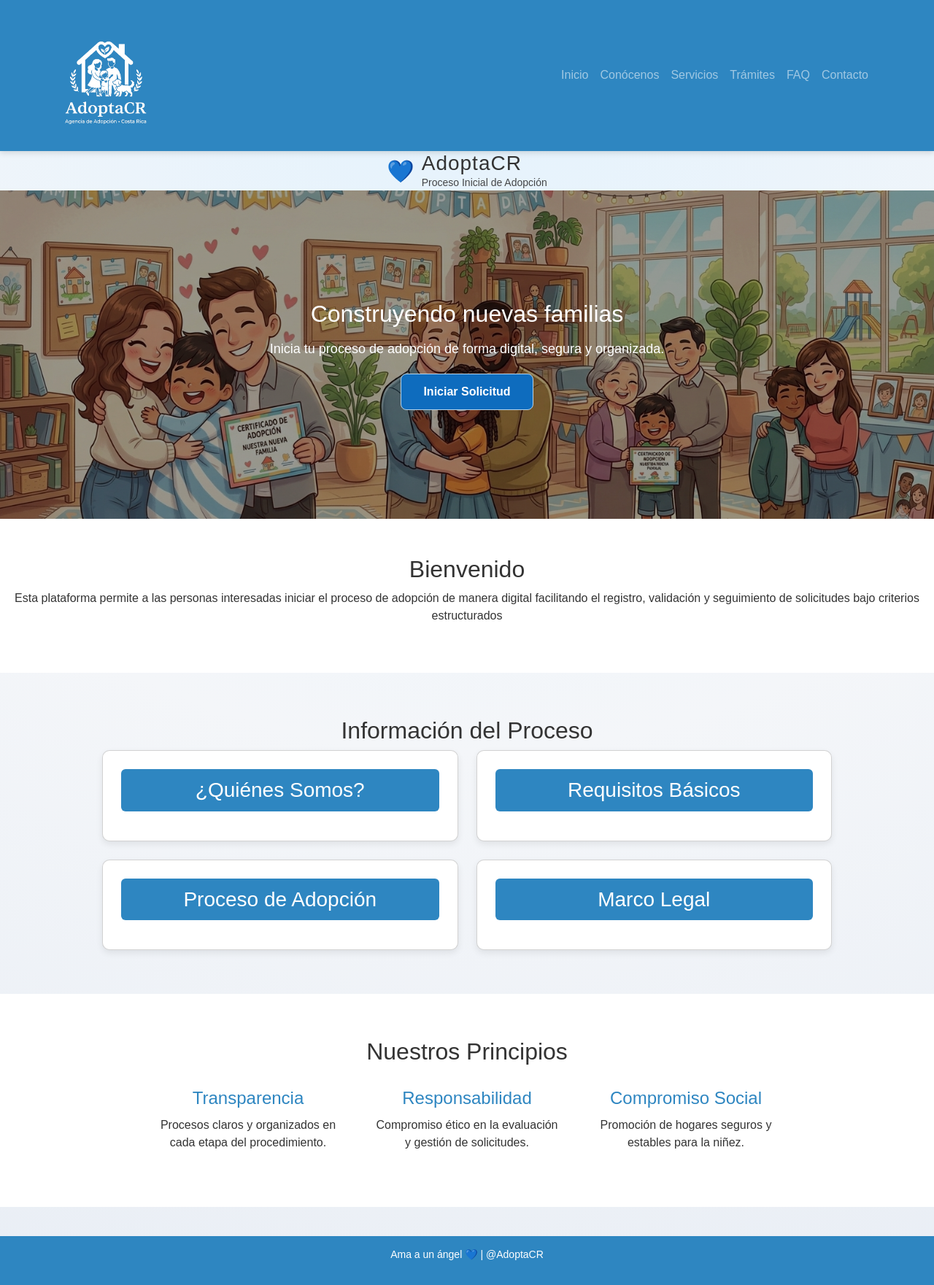
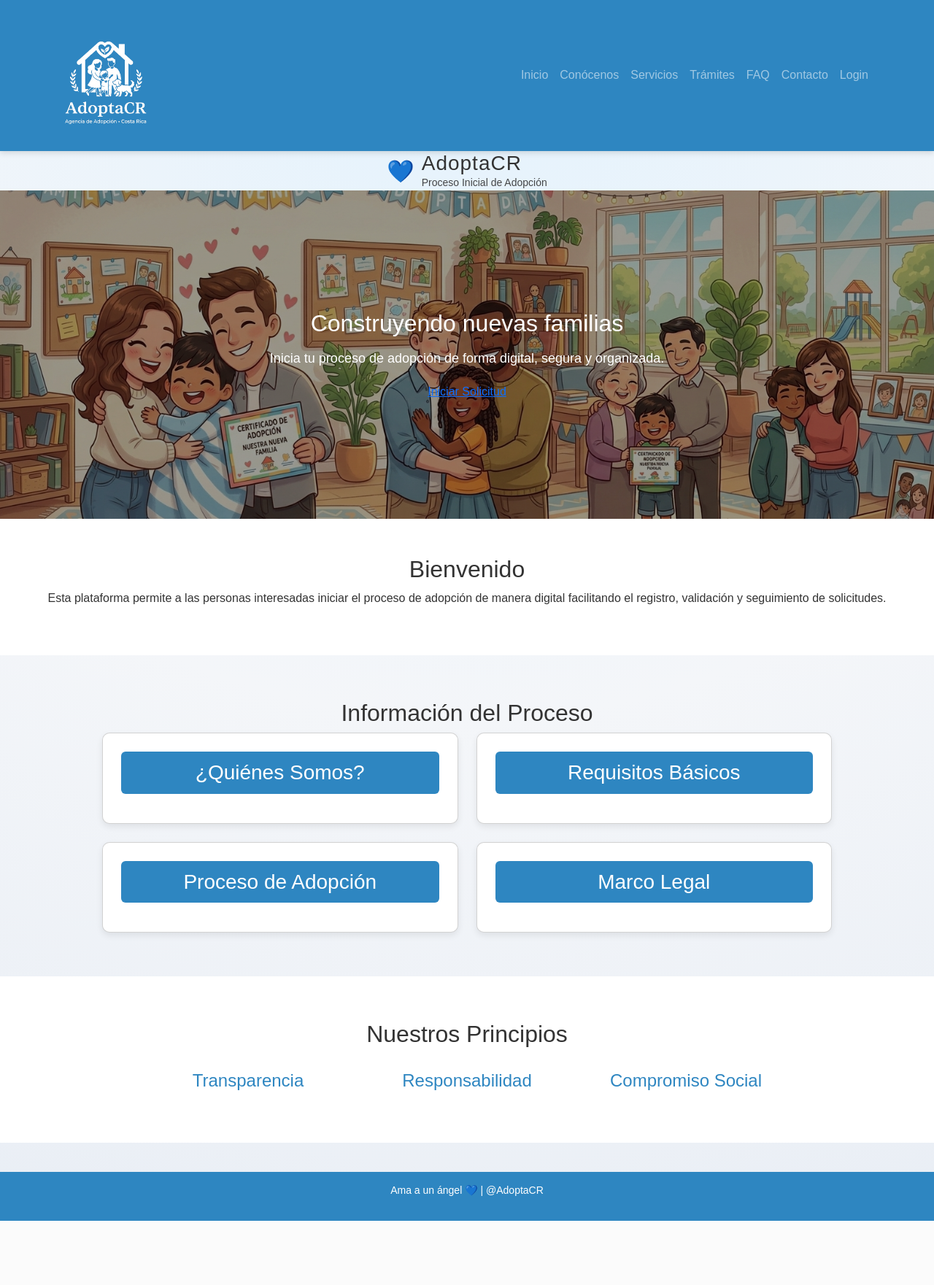
Before and after one commit to Fidelitas-Ambiente-Web-Cliente-Servidor/sc502-ln-proyecto-grupo1, a PHP site: page / in a window 1280 px wide. Shown: the whole page at 73% size. After the commit the page ends 1673 px from the top, so only its background shows below. Run offline with PHP 8.4, Linux system fonts and the light colour scheme; data that the repository does not hold is empty.

Commit message:
login,logout
Dirigido a admin.php

```diff
--- a/index.php
+++ b/index.php
@@ -7,16 +7,12 @@
     <link href="https://cdn.jsdelivr.net/npm/bootstrap@5.3.0/dist/css/bootstrap.min.css" rel="stylesheet">
     <link rel="stylesheet" href="/sc502-ln-proyecto-grupo1/css/style.css">
     <link rel="stylesheet" href="/sc502-ln-proyecto-grupo1/css/index.css">
-
+    <script src="https://code.jquery.com/jquery-3.6.0.min.js"></script>
+    <script src="js/auth.js"></script>
 </head>
 
 <body>
 
-
-
-<!-- bar para ver diferente partes,LOGO,  Conózoncanos , trámites y servicios, FAQ, CONTACTO  (Andrés) -->
-
-<!--                                                                          (Andrés) Terminado-->
 <header>
     <nav class="navbar navbar-expand-lg navbar-dark navbar-custom">
         <div class="container">
@@ -25,48 +21,63 @@
                 <img src="./img/logo2.png" width="125"><br>
             </a>
 
-          <button class="navbar-toggler" type="button">
-            <span class="navbar-toggler-icon"></span>
-        </button>
-         <div class="collapse navbar-collapse" id="navbarNav">
+            <div class="collapse navbar-collapse">
                 <ul class="navbar-nav ms-auto">
+
                     <li class="nav-item">
-                    <a class="nav-link nav-link-custom <?php echo $activePage == 'inicio' ? 'active' : ''; ?>" href="index.php">
-                        Inicio
+                        <a class="nav-link nav-link-custom" href="index.php">Inicio</a>
+                    </li>
+
+                    <li class="nav-item">
+                        <a class="nav-link nav-link-custom" href="conocenos.php">Conócenos</a>
+                    </li>
+
+                    <li class="nav-item">
+                        <a class="nav-link nav-link-custom" href="php/servicios.php">Servicios</a>
+                    </li>
+
+                    <li class="nav-item">
+                        <a class="nav-link nav-link-custom" href="tramites.php">Trámites</a>
+                    </li>
+
+                    <li class="nav-item">
+                        <a class="nav-link nav-link-custom" href="faq.php">FAQ</a>
+                    </li>
+
+                    <li class="nav-item">
+                        <a class="nav-link nav-link-custom" href="contacto.php">Contacto</a>
+                    </li>
+
+
+                    <?php if(isset($_SESSION['user'])): ?>
+
+                        <li class="nav-item">
+                            <span class="nav-link text-white">
+                                Hola, <?php echo $_SESSION['user']; ?>
+                            </span>
+                        </li>
+
+                        <li class="nav-item">
+                            <a href="#" id="logoutBtn" class="nav-link nav-link-custom">
+                                Cerrar sesión
                             </a>
                         </li>
+
+                    <?php else: ?>
+
                         <li class="nav-item">
-                    <a class="nav-link nav-link-custom <?php echo $activePage == 'conocenos' ? 'active' : ''; ?>" href="conocenos.php">
-                        Conócenos
+                            <a class="nav-link nav-link-custom" href="login.php">
+                                Login
                             </a>
                         </li>
-                <li class="nav-item">
-                    <a class="nav-link nav-link-custom <?php echo $activePage == 'servicios' ? 'active' : ''; ?>" href="php/servicios.php">
-                        Servicios
-                    </a>
-                </li>
-                <li class="nav-item">
-                    <a class="nav-link nav-link-custom <?php echo $activePage == 'tramites' ? 'active' : ''; ?>" href="tramites.php">
-                        Trámites
-                    </a>
-                </li>
-                <li class="nav-item">
-                    <a class="nav-link nav-link-custom <?php echo $activePage == 'faq' ? 'active' : ''; ?>" href="faq.php">
-                        FAQ
-                    </a>
-                </li>
-                <li class="nav-item">
-                    <a class="nav-link nav-link-custom <?php echo $activePage == 'contacto' ? 'active' : ''; ?>" href="contacto.php">
-                        Contacto
-                    </a>
-                </li>
+
+                    <?php endif; ?>
+
                 </ul>
             </div>
 
         </div>
     </nav>
-
-
 </header>
 
 <section id="Proceso-adoptarcr">
@@ -79,39 +90,26 @@
     </div>
 </section>
 
-
-
-
-
 <section class="hero">
     <div class="hero-contenido">
         <h2>Construyendo nuevas familias</h2>
         <p>
             Inicia tu proceso de adopción de forma digital, segura y organizada.
         </p>
-        <a id="botonS" href="solicitud.php" class="botonS">Iniciar Solicitud</a>
+        <a href="solicitud.php" class="botonS">Iniciar Solicitud</a>
     </div>
 </section>
-
-<!-- Bienvendo-->
 
 <section class="info">
     <h2>Bienvenido</h2>
     <p>
         Esta plataforma permite a las personas interesadas iniciar
         el proceso de adopción de manera digital facilitando el
-        registro, validación y seguimiento de solicitudes
-        bajo criterios estructurados
+        registro, validación y seguimiento de solicitudes.
     </p>
 </section>
 
-
-            <!-- ponerlo en carousel  y usar cards con imaganes (Andrés) -->
-
-<!-- Proceso -->
-
 <section class="info-secciones">
-
     <h2>Información del Proceso</h2>
 
     <div class="grid-info">
@@ -119,15 +117,7 @@
         <div class="card">
             <h3 onclick="toggleSeccion('quienes')">¿Quiénes Somos?</h3>
             <div id="quienes" class="contenido">
-                <p>
-                    AdoptaCR es un sistema digital orientado a la gestión organizada
-                    del proceso inicial de adopción.
-                </p>
-                <p>
-                    Su finalidad es facilitar la recopilación de información,
-                    promover transparencia y simular un entorno estructurado
-                    conforme a criterios académicos y legales
-                </p>
+                <p>AdoptaCR es un sistema digital orientado a la gestión organizada del proceso de adopción.</p>
             </div>
         </div>
 
@@ -136,71 +126,47 @@
             <div id="requisitos" class="contenido">
                 <ul>
                     <li>Ser mayor de 25 años.</li>
-                    <li>Presentar documentación personal válida.</li>
-                    <li>Demostrar estabilidad económica.</li>
-                    <li>Aprobar evaluación socioeconómica.</li>
-                    <li>No contar con antecedentes que afecten la idoneidad.</li>
+                    <li>Documentación válida.</li>
+                    <li>Estabilidad económica.</li>
                 </ul>
             </div>
         </div>
 
         <div class="card">
             <h3 onclick="toggleSeccion('proceso')">Proceso de Adopción</h3>
-
             <div id="proceso" class="contenido">
                 <ol>
-                    <li>Registro de solicitud inicial.</li>
-                    <li>Validación de datos y documentación.</li>
-                    <li>Evaluación psicológica y social.</li>
-                    <li>Análisis de idoneidad.</li>
-                    <li>Resolución final.</li>
+                    <li>Registro</li>
+                    <li>Validación</li>
+                    <li>Evaluación</li>
                 </ol>
-
-                <a href="proceso.php" class="btn btn-masinformacion">Más información</a>
             </div>
         </div>
 
         <div class="card">
             <h3 onclick="toggleSeccion('legal')">Marco Legal</h3>
             <div id="legal" class="contenido">
-                <p>
-                    El proceso de adopción se encuentra regulado por la legislación
-                    costarricense vigente y supervisado por el Patronato Nacional
-                    de la Infancia (PANI).
-                </p>
-                <p>
-                    Todo procedimiento debe garantizar el interés superior del menor.
-                </p>
+                <p>Regulado por el PANI.</p>
             </div>
         </div>
 
     </div>
 </section>
 
-
 <section class="valores">
-
     <h2>Nuestros Principios</h2>
 
     <div class="valores-grid">
-
         <div class="valor">
             <h4>Transparencia</h4>
-            <p>Procesos claros y organizados en cada etapa del procedimiento.</p>
         </div>
-
         <div class="valor">
             <h4>Responsabilidad</h4>
-            <p>Compromiso ético en la evaluación y gestión de solicitudes.</p>
         </div>
-
         <div class="valor">
             <h4>Compromiso Social</h4>
-            <p>Promoción de hogares seguros y estables para la niñez.</p>
         </div>
-
     </div>
-
 </section>
 
 <footer>
@@ -210,12 +176,7 @@
 <script>
 function toggleSeccion(id) {
     var seccion = document.getElementById(id);
-
-    if (seccion.style.display === "block") {
-        seccion.style.display = "none";
-    } else {
-        seccion.style.display = "block";
-    }
+    seccion.style.display = (seccion.style.display === "block") ? "none" : "block";
 }
 </script>
 
--- /dev/null
+++ b/js/auth.js
@@ -0,0 +1,35 @@
+$(function () {
+
+    $("#formLogin").on("submit", function (e) {
+
+        e.preventDefault();
+
+        let username = $("#username").val();
+        let password = $("#password").val();
+
+        if (username === "" || password === "") {
+            alert("Debe completar todos los campos");
+            return;
+        }
+
+        $.post("index.php", {
+            username: username,
+            password: password,
+            option: "login"
+        }, function (data) {
+
+            console.log(data);
+
+            data = JSON.parse(data);
+
+            if (data.response === "00") {
+                window.location = "admin.php";
+            } else {
+                alert(data.message);
+            }
+
+        });
+
+    });
+
+});
--- /dev/null
+++ b/logout.php
@@ -0,0 +1,6 @@
+<?php
+session_start();
+session_destroy();
+
+header("Location: login.php");
+exit();
```
Also changed, not shown: admin.php (+22 -0 lines), css/login.css (added, +45 -0 lines), login.php (added, +29 -0 lines), js/validaciones.js (deleted). Lines whose indentation alone changed are shown as unchanged.
